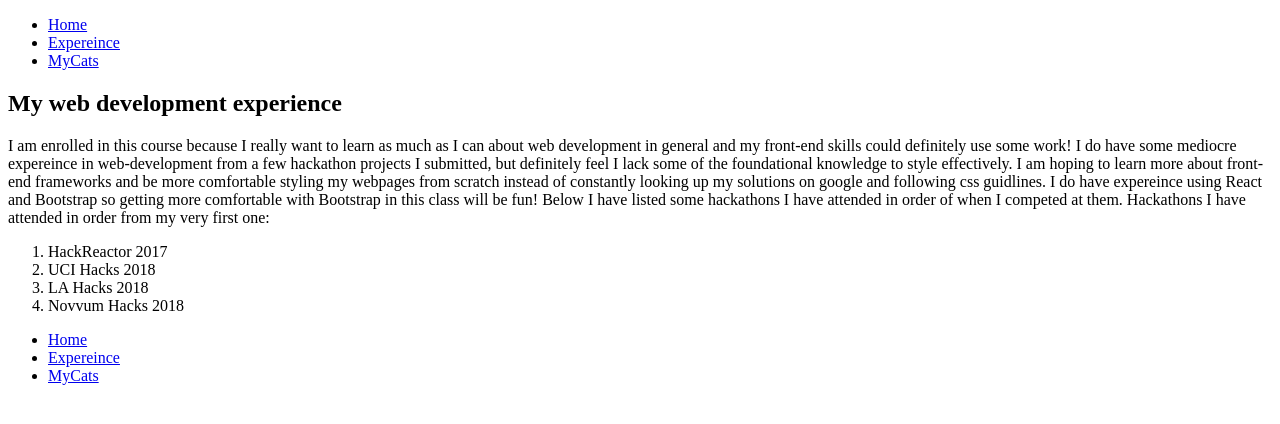
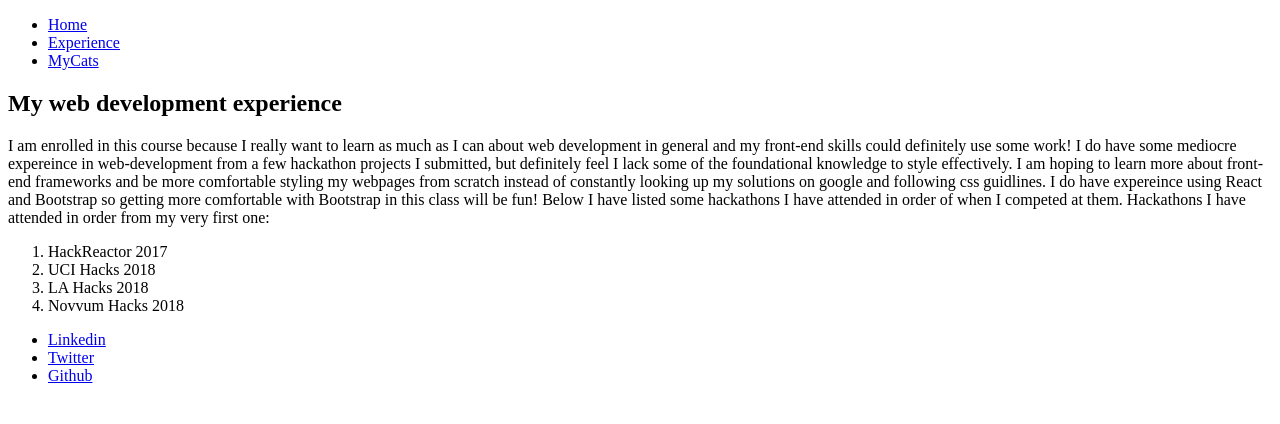
Before and after one commit to andrewtgomez96/andrewtgomez96.github.io, a plain HTML site: page MyInterests.html in a window 1280 px wide. Drawn offline with Linux system fonts and the light colour scheme.

Commit message:
I think this works and is spelled right now...

```diff
--- a/MyInterests.html
+++ b/MyInterests.html
@@ -14,7 +14,7 @@
                     <a href="index.html">Home</a>
                 </li>
                 <li>
-                    <a href="MyInterests.html">Expereince</a>
+                    <a href="MyInterests.html">Experience</a>
                 </li>
                 <li>
                     <a href="cats.html">MyCats</a>
@@ -52,13 +52,13 @@
         <nav>
             <ul>
                 <li>
-                    <a href="index.html">Home</a>
+                    <a href="https://www.linkedin.com/in/andrew-gomez-a51a23149/">Linkedin</a>
                 </li>
                 <li>
-                    <a href="MyInterests.html">Expereince</a>
+                    <a href="https://twitter.com/MasterChef_THCG">Twitter</a>
                 </li>
                 <li>
-                    <a href="cats.html">MyCats</a>
+                    <a href="https://github.com/andrewtgomez96">Github</a>
                 </li>
             </ul>
         </nav>
```
Also changed, not shown: cats.html (+4 -4 lines), index.html (+1 -1 lines).
